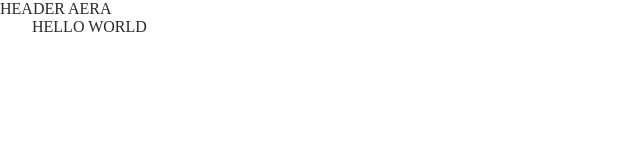
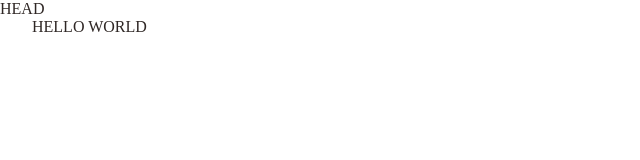
Before and after one commit to tomo-daidai/negi-admin-page, a Next.js app: page / in a window 1280 px wide. Shown: the top 160 px of the page, without its empty margins (0-640 px from the left). Built offline with nearby package versions, Linux system fonts and the light colour scheme.

Commit message:
[ update:dev ] コミットテスト

```diff
--- a/components/Header.tsx
+++ b/components/Header.tsx
@@ -1,7 +1,9 @@
+import styles from '../styles/Header.module.scss'
+
 const Header = () => {
   return (
-    <header>
-      HEADER AERA
+    <header className={styles.container}>
+      <div>HEAD</div>
     </header>
   )
 }
--- /dev/null
+++ b/styles/Header.module.scss
@@ -0,0 +1,6 @@
+@import 'variables';
+
+.container {
+  width: 100%;
+  height: auto;
+}
```
